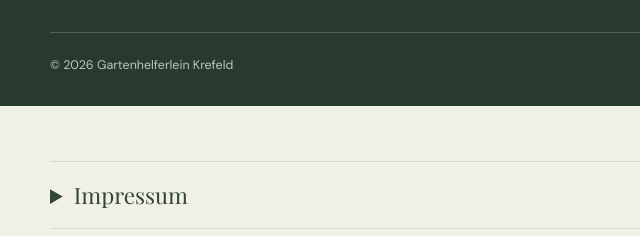
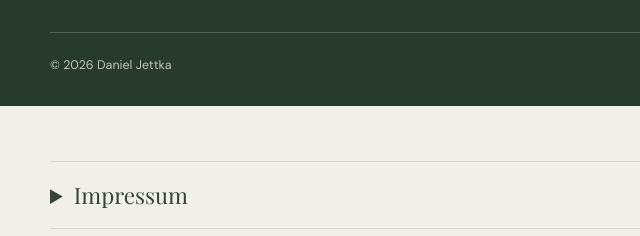
Before and after one commit to gartenhelferlein-krefeld/website, a plain HTML site: page index.html in a window 1280 px wide. Shown: the part 5614-5850 px from the top of the page, 0-640 px from the left. Drawn offline with nearby package versions, Linux system fonts and the light colour scheme.

Commit message:
update copyright

```diff
--- a/index.html
+++ b/index.html
@@ -824,7 +824,7 @@
       </div>
 
       <div class="footer-bottom">
-        <span>© <span id="year"></span> Gartenhelferlein Krefeld</span>
+        <span>© <span id="year"></span> Daniel Jettka</span>
       </div>
     </div>
   </footer>
```
